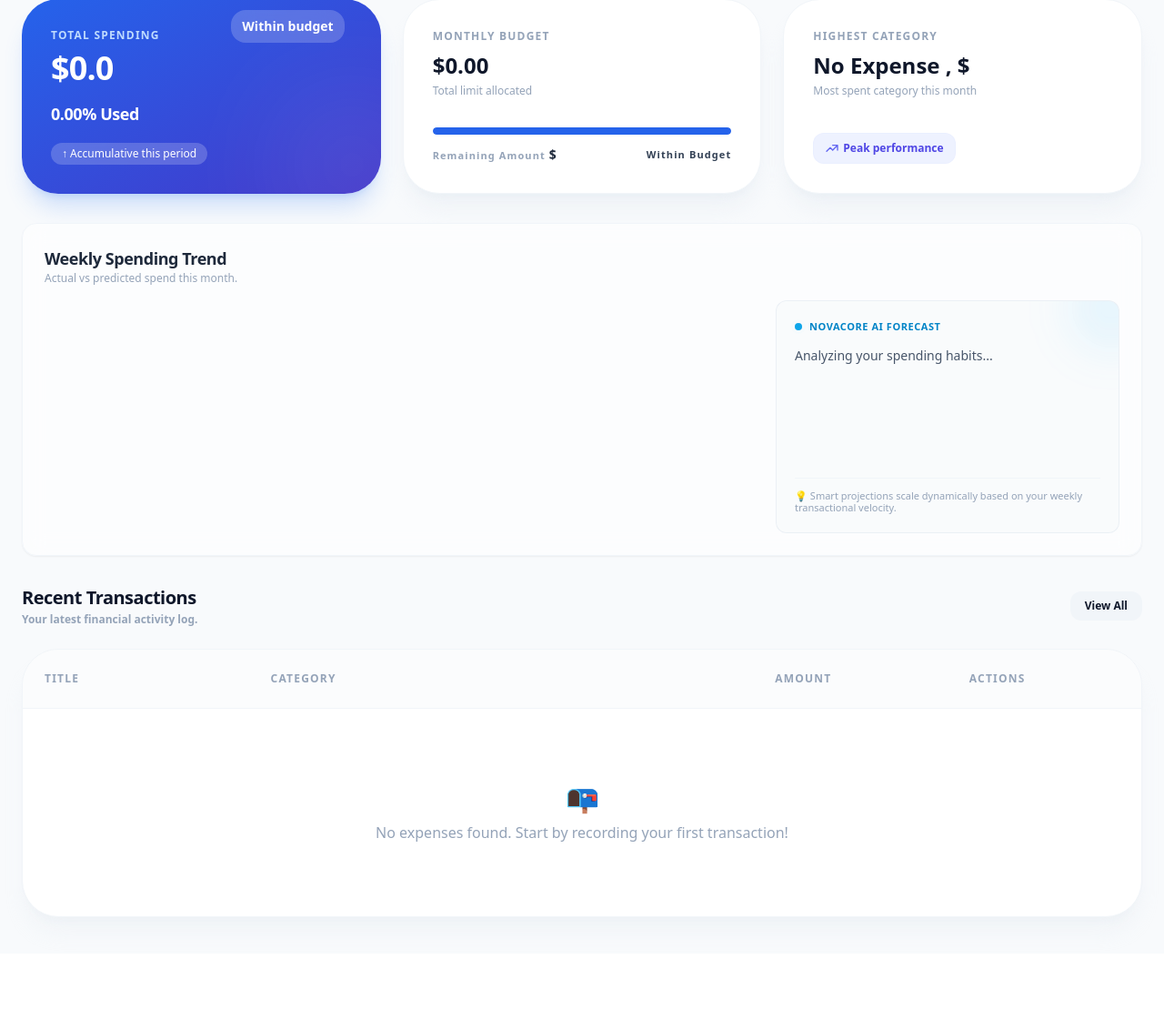
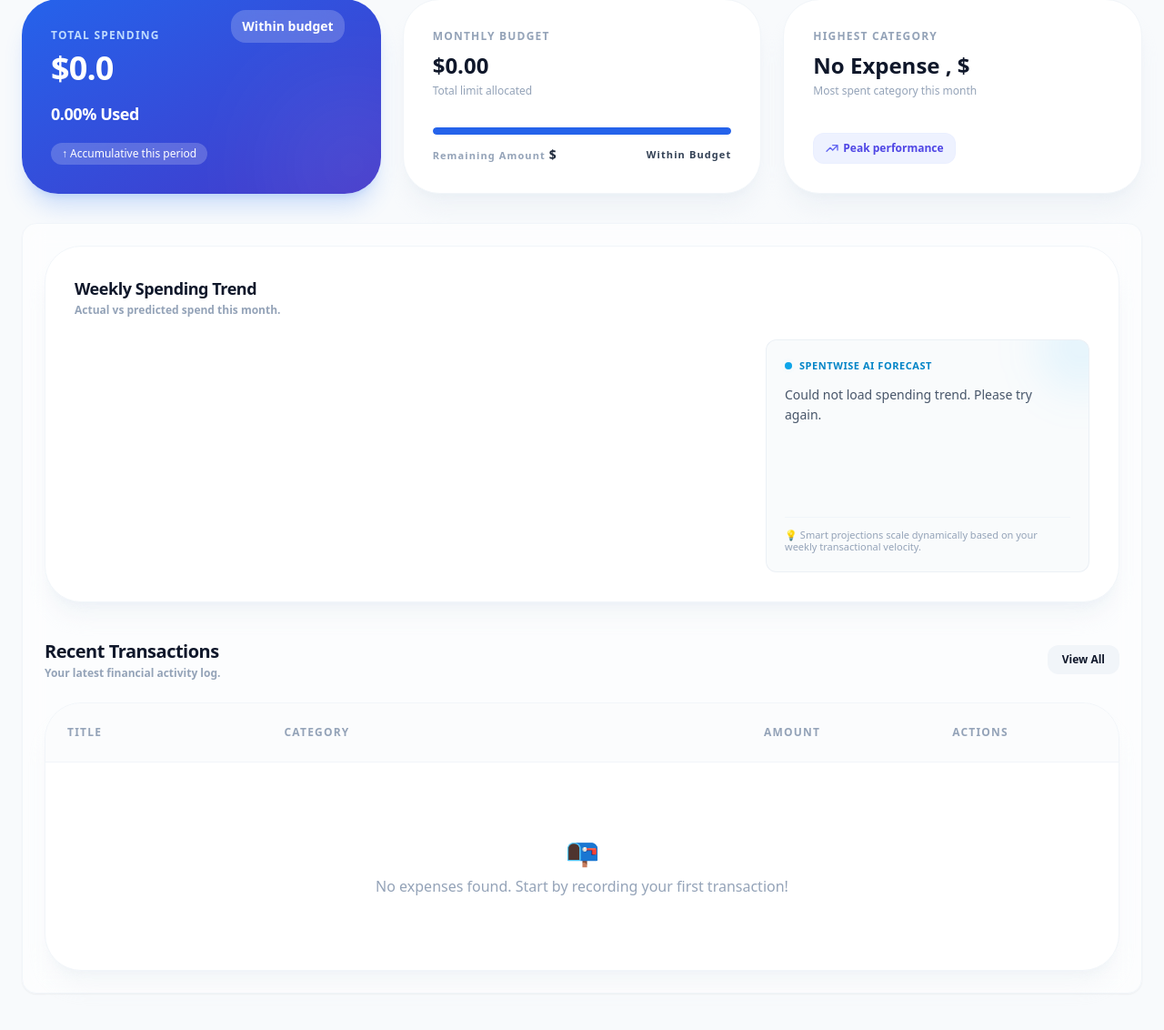
Before and after one commit to Nejat-33/Spent-Wisely-Using-Django, a Django app: template expense/templates/expenses/dashboard.html in a window 1280 px wide. Shown: the part 226-1358 px from the top of the page at 91% size. Before the commit the page ends 1245 px from the top, so only its background shows below. Run offline with Django 5.2, Linux system fonts and the light colour scheme; the template is opened without the code that fills it, so the values that code supplies are empty; a map, chart or similar area stays blank; some libraries are stand-ins or nearby versions; some web fonts are replaced.

Commit message:
spending pridiction logic modified

```diff
--- a/expense/templates/expenses/dashboard.html
+++ b/expense/templates/expenses/dashboard.html
@@ -87,22 +87,24 @@
 
    <div class="bg-white/60 backdrop-blur-md border border-slate-100 rounded-2xl p-6 shadow-sm">
 
-    <div class="flex items-center justify-between mb-4">
+   <div class="p-8 rounded-[2.5rem] mb-10 bg-white border border-slate-100 shadow-xl shadow-slate-200/40">
+    <div class="flex justify-between items-center mb-6">
         <div>
-            <h3 class="text-lg font-bold text-slate-800 tracking-tight">Weekly Spending Trend</h3>
-            <p class="text-xs text-slate-400">Actual vs predicted spend this month.</p>
+            <h4 class="text-lg font-black text-slate-900 tracking-tight">Weekly Spending Trend</h4>
+            <p class="text-slate-400 text-xs font-bold mt-0.5">Actual vs predicted spend this month.</p>
         </div>
-        <span id="trend-badge" class="px-3 py-1 rounded-full text-xs font-bold transition-all duration-300" style="display: none;"></span>
+        <span id="trend-badge" class="text-xs font-black px-3 py-1.5 rounded-xl"></span>
     </div>
 
     <div class="grid grid-cols-1 lg:grid-cols-3 gap-6 items-center">
 
+        <!-- Chart -->
         <div class="lg:col-span-2 relative h-64 w-full">
             <canvas id="weeklyTrendChart"></canvas>
         </div>
 
+        <!-- AI Sidebar -->
         <div class="lg:col-span-1 flex flex-col justify-between h-full bg-slate-50/80 border border-slate-200/60 rounded-xl p-5 relative overflow-hidden group hover:border-sky-300 transition-all duration-300">
-
             <div class="absolute -top-10 -right-10 w-24 h-24 bg-sky-400/10 rounded-full blur-xl pointer-events-none"></div>
 
             <div>
@@ -111,21 +113,36 @@
                         <span class="animate-ping absolute inline-flex h-full w-full rounded-full bg-sky-400 opacity-75"></span>
                         <span class="relative inline-flex rounded-full h-2 w-2 bg-sky-500"></span>
                     </span>
-                    <span class="text-[11px] font-bold text-sky-600 tracking-wider uppercase">NovaCore AI Forecast</span>
+                    <span class="text-[11px] font-bold text-sky-600 tracking-wider uppercase">SpentWise AI Forecast</span>
                 </div>
 
                 <p id="trend-message" class="text-sm text-slate-600 leading-relaxed min-h-[60px]">
                     Analyzing your spending habits...
                 </p>
+
+                <!-- Summary stats — hidden until data loads -->
+                <div id="trend-summary" class="hidden mt-4 grid grid-cols-1 gap-3">
+                    <div class="bg-white border border-slate-100 rounded-lg px-3 py-2">
+                        <p class="text-[10px] font-black text-slate-400 uppercase tracking-widest">Spent So Far</p>
+                        <p id="summary-spent" class="text-sm font-black text-slate-800 mt-0.5"></p>
+                    </div>
+                    <div class="bg-white border border-slate-100 rounded-lg px-3 py-2">
+                        <p class="text-[10px] font-black text-slate-400 uppercase tracking-widest">Daily Average</p>
+                        <p id="summary-daily" class="text-sm font-black text-slate-800 mt-0.5"></p>
+                    </div>
+                    <div class="bg-white border border-slate-100 rounded-lg px-3 py-2">
+                        <p class="text-[10px] font-black text-slate-400 uppercase tracking-widest">Projected Total</p>
+                        <p id="summary-projected" class="text-sm font-black text-blue-600 mt-0.5"></p>
+                    </div>
+                </div>
             </div>
 
             <div class="mt-4 pt-3 border-t border-slate-100">
-                <small id="suggestion-hint" class="block text-slate-400 text-[11px] leading-tight">
+                <small class="block text-slate-400 text-[11px] leading-tight">
                     💡 Smart projections scale dynamically based on your weekly transactional velocity.
                 </small>
             </div>
         </div>
-
     </div>
 </div>
 
@@ -274,62 +291,62 @@
 <script>
 async function loadWeeklyTrend() {
     try {
-        const res = await fetch("{% url 'weekly_prediction' %}?t=" + new Date().getTime());
-const data = await res.json();
+        const res  = await fetch("{% url 'weekly_prediction' %}");
+        const data = await res.json();
 
         const badge   = document.getElementById("trend-badge");
         const message = document.getElementById("trend-message");
         const canvas  = document.getElementById("weeklyTrendChart");
+        const summary = document.getElementById("trend-summary");
 
-        message.textContent = data.message;
-
-        if (data.message) {
-    // Converts **text** into <strong>text</strong> dynamically
-    message.innerHTML = data.message.replace(/\*\*(.*?)\*\*/g, '<strong class="font-bold text-slate-800">$1</strong>');
-} else {
-    message.textContent = "";
-}   if (!data.actual || data.actual.length < 2) {
-            canvas.parentElement.innerHTML = `
-                <div class="flex flex-col items-center justify-center h-full">
-                    <p class="text-slate-400 text-sm font-medium">${data.message}</p>
-                </div>`;
+        // No data at all
+        if (!data.actual || data.actual.length === 0) {
+            message.textContent = data.message;
             badge.style.display = "none";
+            canvas.parentElement.innerHTML =
+                `<p class="text-slate-400 text-center text-sm font-bold mt-20">${data.message}</p>`;
             return;
         }
 
+        // Trend badge
         const badgeMap = {
             increasing: "background:#fee2e2; color:#dc2626;",
             decreasing: "background:#dcfce7; color:#16a34a;",
             stable:     "background:#eff6ff; color:#3b82f6;",
         };
         badge.style.cssText = badgeMap[data.trend] || badgeMap.stable;
-        badge.textContent = data.trend.charAt(0).toUpperCase() + data.trend.slice(1);
+        badge.textContent   = data.trend.charAt(0).toUpperCase() + data.trend.slice(1);
 
+        // Message
+        message.textContent = data.message;
+
+        // Summary stats
+        if (data.summary) {
+            summary.classList.remove("hidden");
+            document.getElementById("summary-spent").textContent =
+                "$" + data.summary.spent_so_far.toLocaleString();
+            document.getElementById("summary-daily").textContent =
+                "$" + data.summary.daily_average.toLocaleString() + "/day";
+            document.getElementById("summary-projected").textContent =
+                "~$" + data.summary.projected_total.toLocaleString();
+        }
+
+        // Build chart datasets
         const actualLabels    = data.actual.map(w => w.week);
         const predictedLabels = data.predicted.map(w => w.week);
         const allLabels       = [...new Set([...actualLabels, ...predictedLabels])];
-        allLabels.sort((a, b) => {
-    const numA = parseInt(a.replace(/^\D+/g, '')) || 0;
-    const numB = parseInt(b.replace(/^\D+/g, '')) || 0;
-    return numA - numB;
-});
 
         const actualAmounts = allLabels.map(label => {
             const found = data.actual.find(w => w.week === label);
-            return found ? parseFloat(found.amount) : null;
+            return found ? found.amount : null;
         });
 
         const predictedAmounts = allLabels.map(label => {
             const found = data.predicted.find(w => w.week === label);
-            return found ? parseFloat(found.amount) : null;
+            return found ? found.amount : null;
         });
 
         const ctx = canvas.getContext("2d");
-
-        const existingChart = Chart.getChart(canvas);
-        if (existingChart) {
-            existingChart.destroy();
-        }
         new Chart(ctx, {
             type: "bar",
             data: {
@@ -345,7 +362,7 @@ const data = await res.json();
                     {
                         label: "Predicted",
                         data: predictedAmounts,
-                        backgroundColor: "#bae6fd",
+                        backgroundColor: "#bfdbfe",
                         borderRadius: 10,
                         barThickness: 28,
                     }
@@ -382,7 +399,7 @@ const data = await res.json();
                     },
                     tooltip: {
                         callbacks: {
-                            label: ctx => ` $${ctx.parsed.y.toLocaleString()}`
+                            label: ctx => ` $${ctx.parsed.y?.toLocaleString() ?? 0}`
                         }
                     }
                 }
@@ -391,6 +408,8 @@ const data = await res.json();
 
     } catch (err) {
         console.error("Weekly trend failed:", err);
+        document.getElementById("trend-message").textContent =
+            "Could not load spending trend. Please try again.";
     }
 }
 
--- a/expense/views.py
+++ b/expense/views.py
@@ -56,8 +56,8 @@ def dashboard(request):
         "current_month" : now.strftime('%B %Y'),
         "remaining_amount" : remaining_amount,
         "budget_amount": budget_amount,
-     # #    "highest_category_name" : highest_category['category__name'],
-     #    "highest_category_total_sum" : highest_category['total_sum'],
+        "highest_category_name" : highest_category['category__name'],
+        "highest_category_total_sum" : highest_category['total_sum'],
         "is_over_budget" : total_sppent > budget_amount and budget_amount > 0
     }
 
```
Also changed, not shown: expense/ml/spending_predictor.py (+63 -42 lines).
